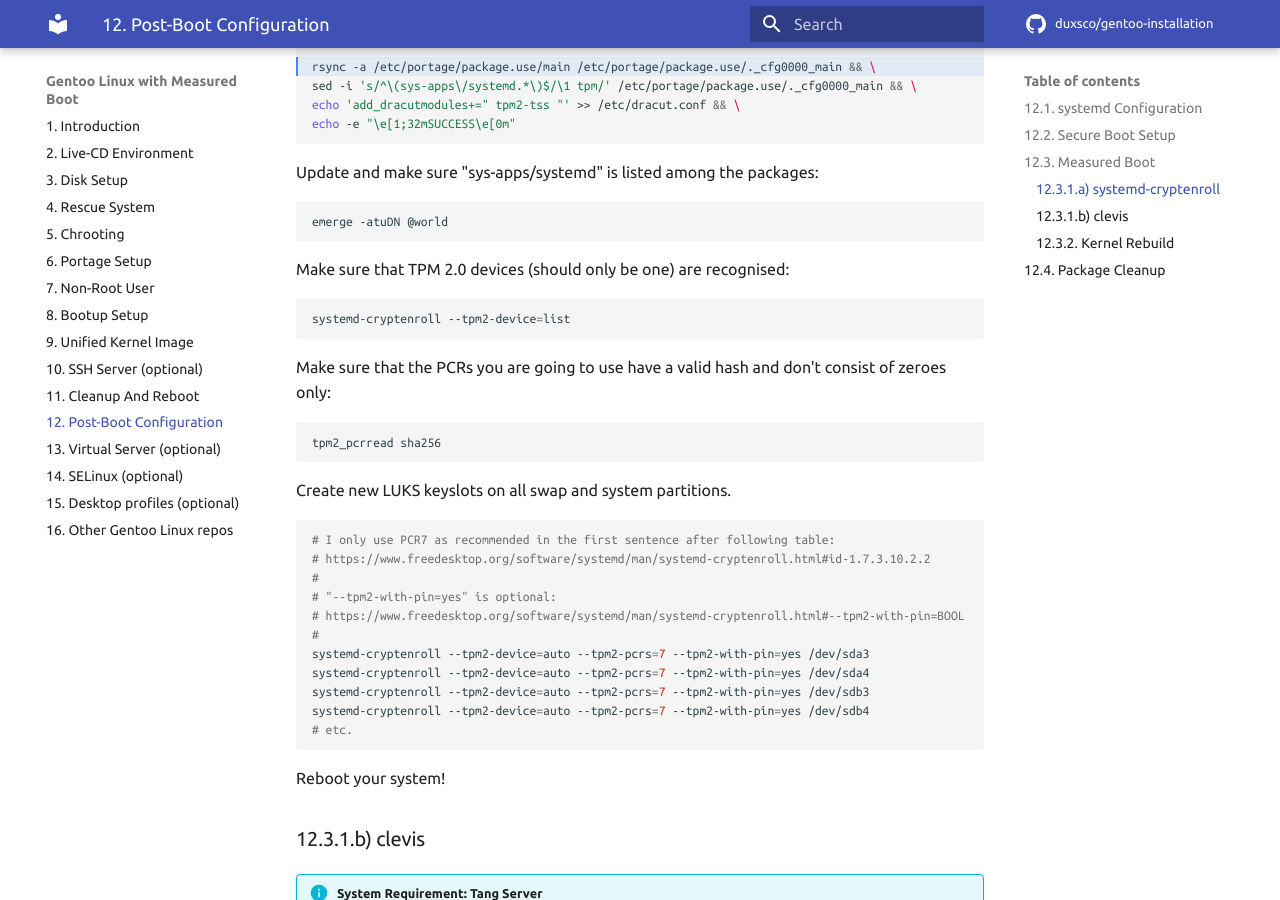
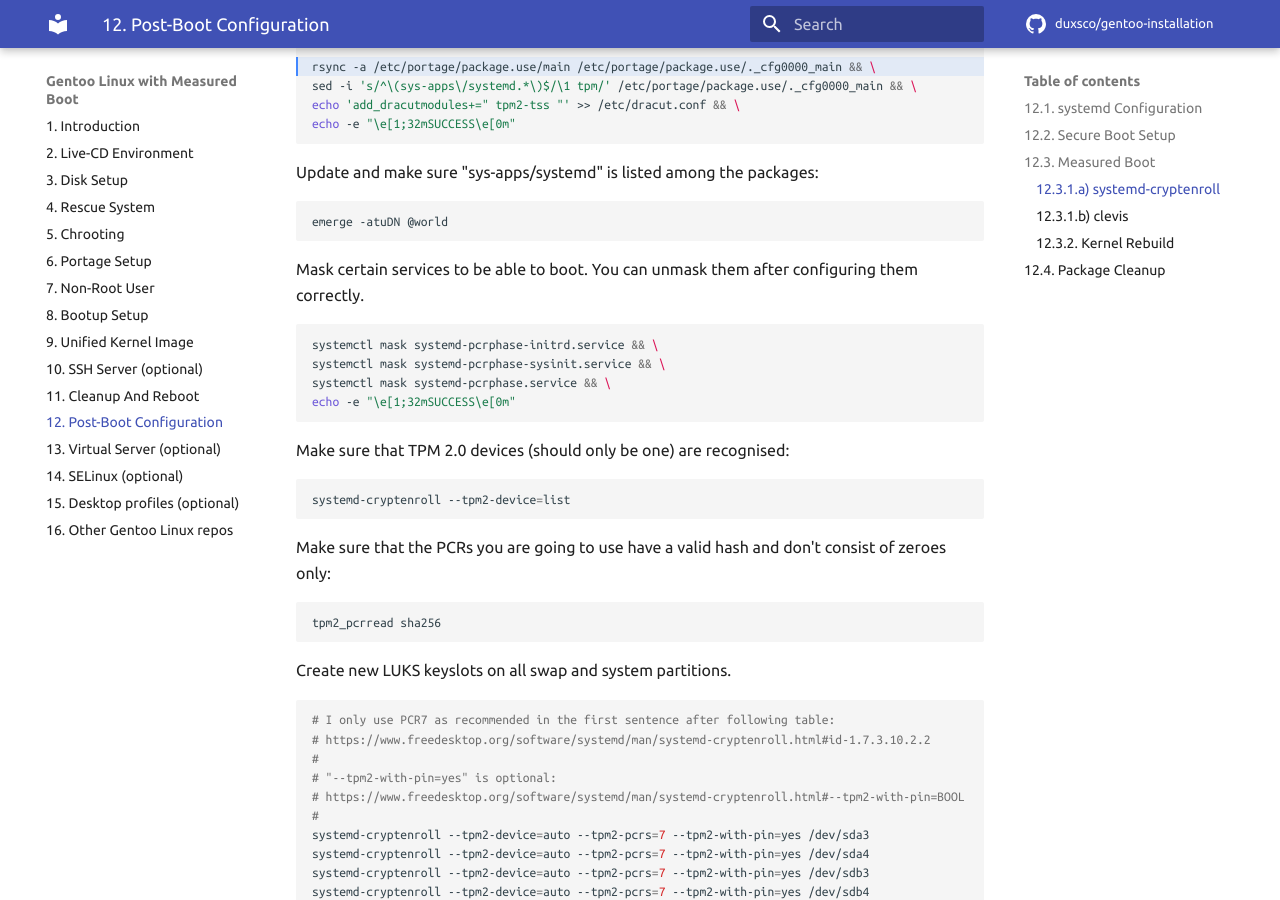
Before and after one commit to duxsco/gentoo-installation, an MkDocs documentation site: the page built from docs/post-boot_configuration.md, in a window 1280 px wide and 900 px high, scrolled down 2754 px. Built offline with MkDocs 1.6.1 and Material for MkDocs 9.7.7, drawn with Linux system fonts in a browser that asks for light colours; comment, search, counter and statistics services are not loaded.

Commit message:
Mask systemd-pcrphase services

````diff
--- a/docs/post-boot_configuration.md
+++ b/docs/post-boot_configuration.md
@@ -133,6 +133,15 @@ Update and make sure "sys-apps/systemd" is listed among the packages:
 emerge -atuDN @world
 ```
 
+Mask certain services to be able to boot. You can unmask them after configuring them correctly.
+
+```shell
+systemctl mask systemd-pcrphase-initrd.service && \
+systemctl mask systemd-pcrphase-sysinit.service && \
+systemctl mask systemd-pcrphase.service && \
+echo -e "\e[1;32mSUCCESS\e[0m"
+```
+
 Make sure that TPM 2.0 devices (should only be one) are recognised:
 
 ```shell
````
